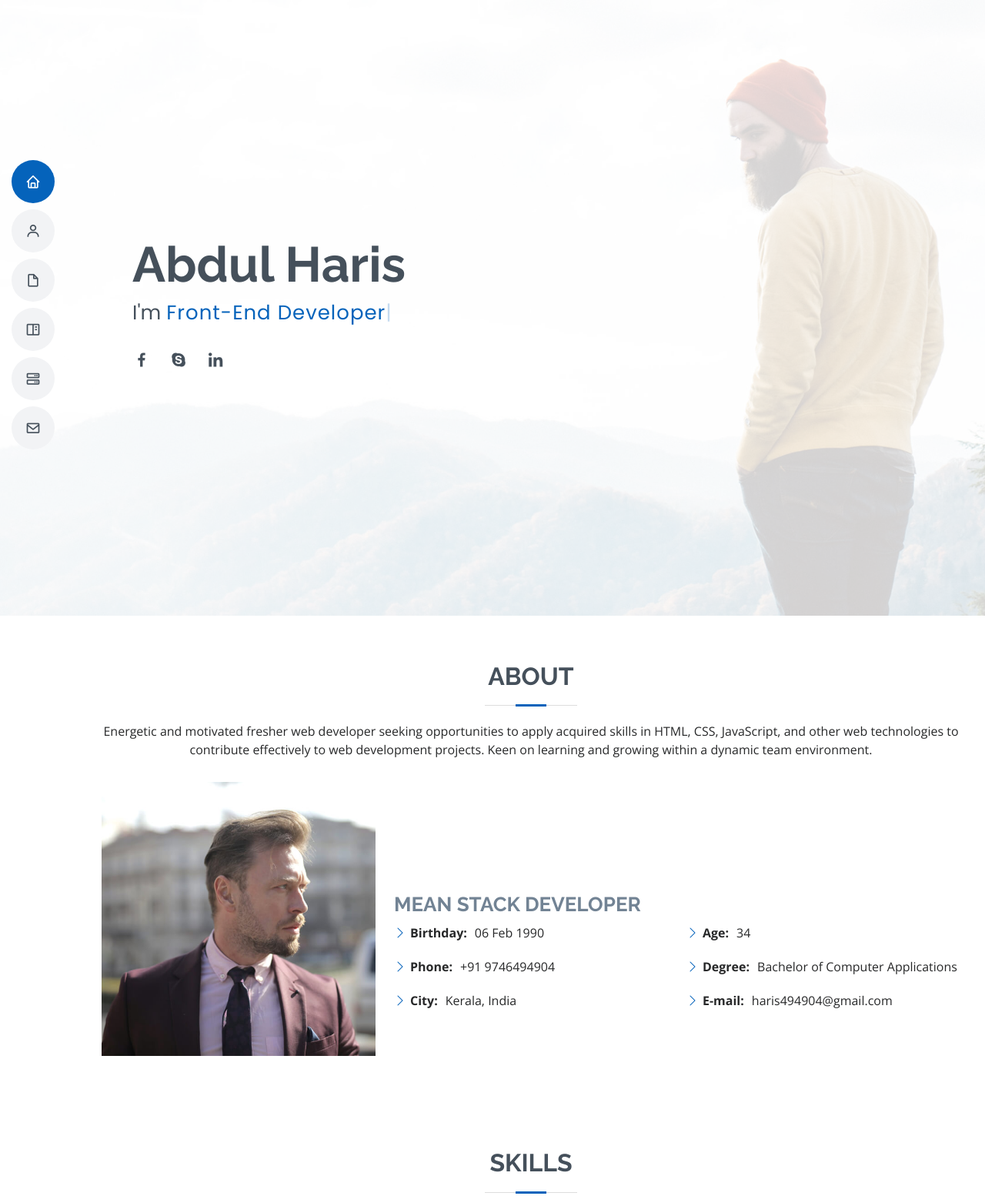
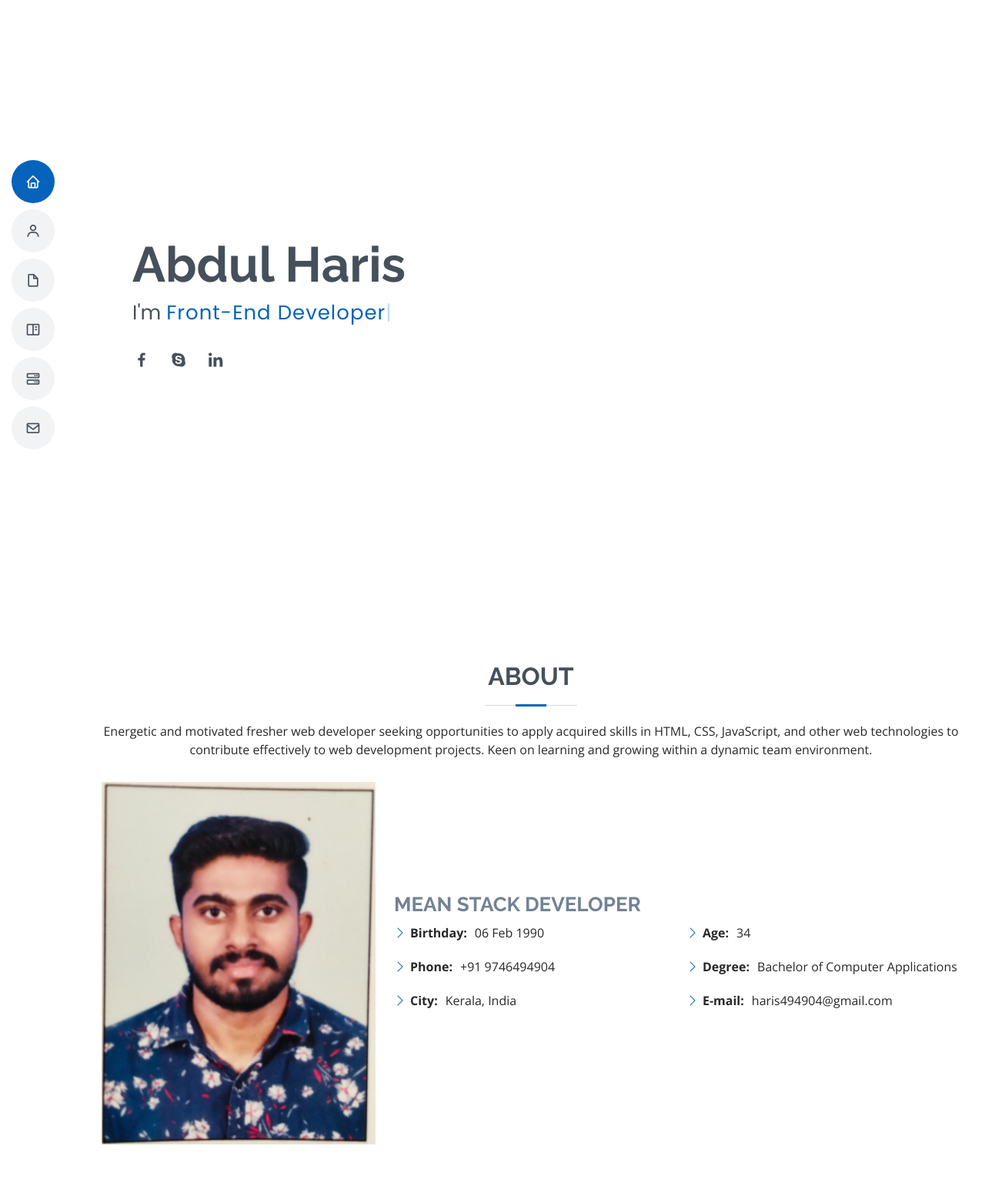
Before and after one commit to Harisksalim/Portfolio, a plain HTML site: page index.html in a window 1280 px wide. Shown: the top 1554 px of the page at 77% size. Drawn offline with nearby package versions, Linux system fonts and the light colour scheme.

Commit message:
second updation

```diff
--- a/assets/css/style.css
+++ b/assets/css/style.css
@@ -274,7 +274,7 @@ h6 {
 #hero {
   width: 100%;
   height: 100vh;
-  background: url("../img/hero-bg.jpg") top right no-repeat;
+  background: url("") top right no-repeat;
   background-size: cover;
   position: relative;
 }
--- a/index.html
+++ b/index.html
@@ -85,7 +85,7 @@
 
         <div class="row">
           <div class="col-lg-4">
-            <img src="assets/img/profile-img.jpg" class="img-fluid" alt="">
+            <img src="images/Own_img.jpg" class="img-fluid" alt="">
           </div>
           <div class="col-lg-8 pt-4 pt-lg-0 content">
             <br>
```
Also changed, not shown: images/Own_img.jpg (added).
